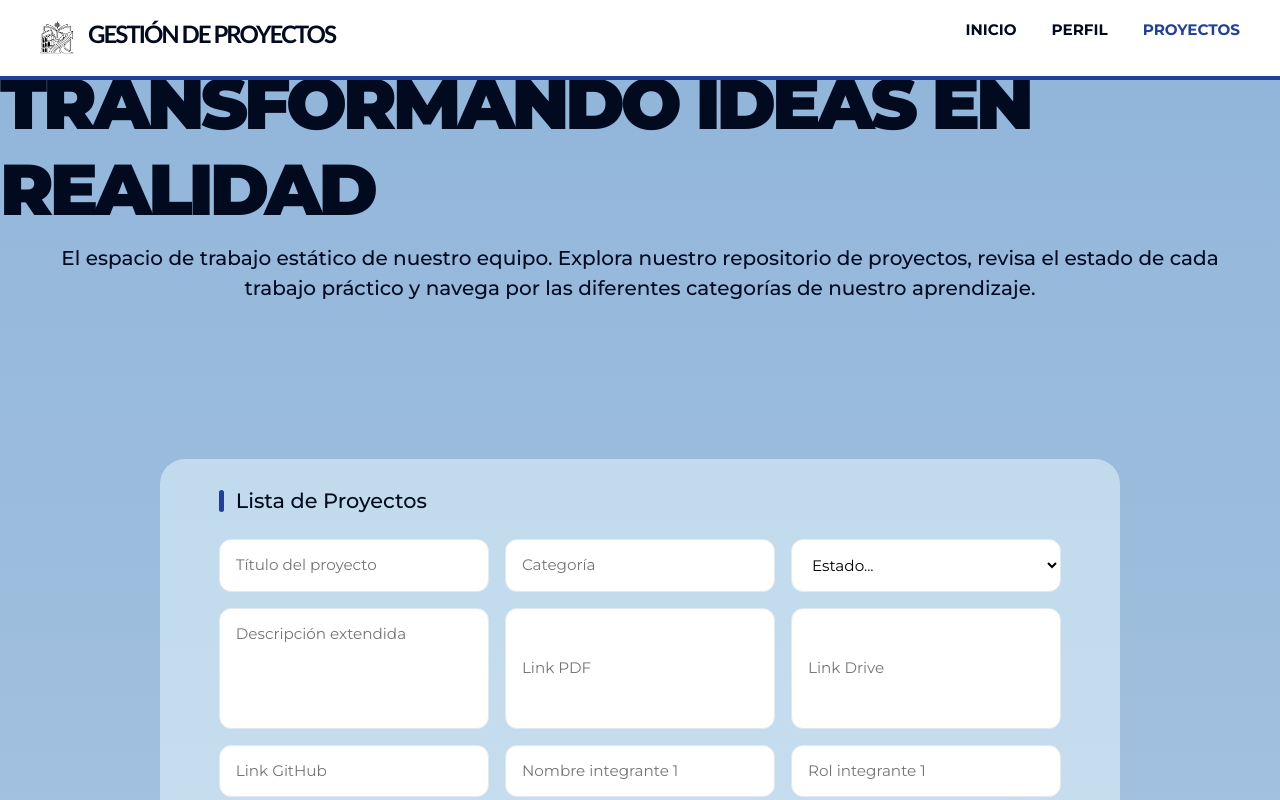
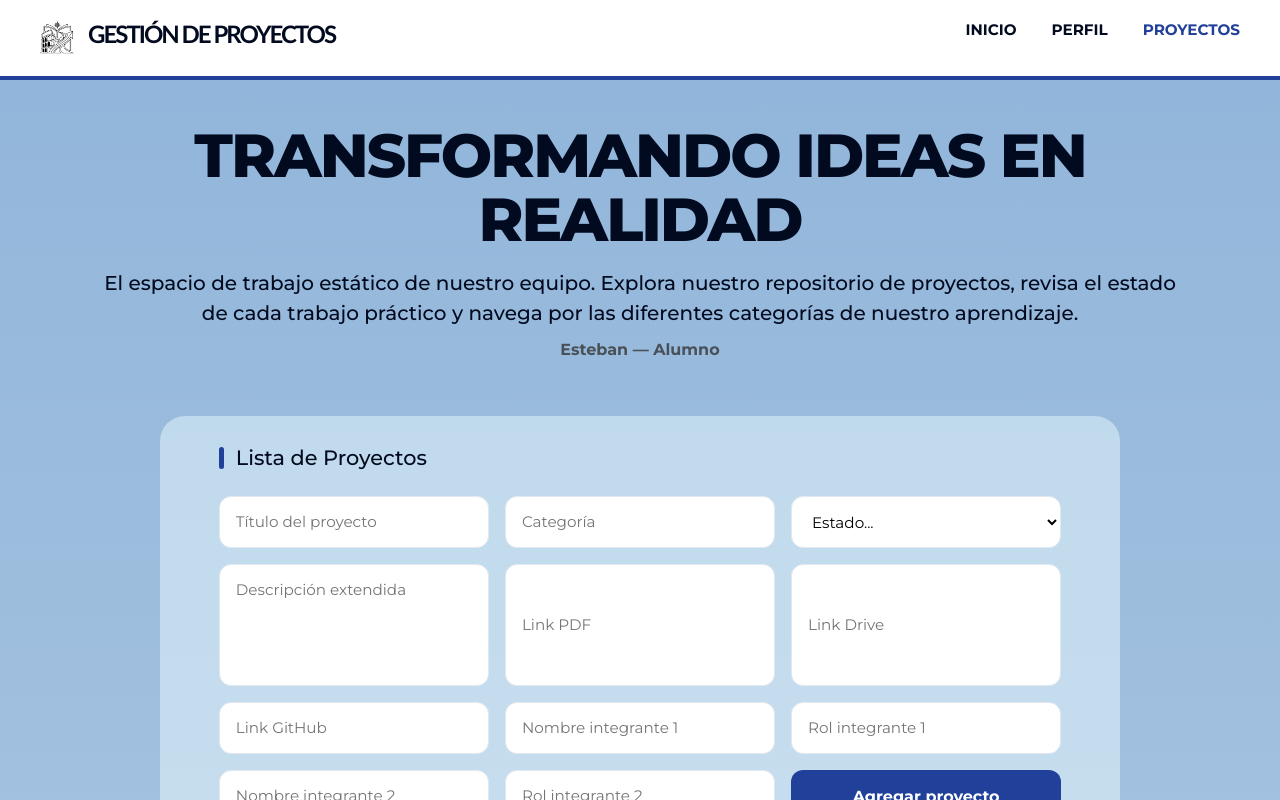
Before and after one commit to JonahGalahad/pv_tp3_grupo1, a React (Vite) app: page /proyectos in a window 1280 px wide. Shown: the top 800 px of the page. Built offline with nearby package versions, Linux system fonts and the light colour scheme.

Commit message:
Actualizcé el enrutamiento y mejoré los estilos del encabezado para una mejor disposición visual.

```diff
--- a/src/App.jsx
+++ b/src/App.jsx
@@ -19,11 +19,11 @@ const App = () => {
 
       <main className="content-area">
         <Routes>
-          <Route path="/" element={<ListaProyectos />} />
+          <Route path="/" element={<Dashboard />} />
+          <Route path="/dashboard" element={<Dashboard />} />
           <Route path="/proyectos" element={<ListaProyectos />} />
           <Route path="/perfil" element={<PerfilUsuario />} />
           <Route path="/proyectos/:id" element={<DetalleProyecto />} />
-          <Route path="/dashboard" element={<Dashboard />} />
         </Routes>
       </main>
 
--- a/src/components/header.jsx
+++ b/src/components/header.jsx
@@ -3,15 +3,17 @@ import { useContext } from "react";
 import { UsuarioContext } from "../context/UsuarioContext";
 
 const Header = () => {
+    const { usuario } = useContext(UsuarioContext);
 
-    const { usuario } = useContext(UsuarioContext);
     return (
-        <header className="titulo_principal">
-            <h1 className="hero">Transformando ideas en realidad</h1>
-            <p className="descripcion-inicio">El espacio de trabajo estático de nuestro equipo. Explora nuestro repositorio de proyectos, revisa el estado de cada trabajo práctico y navega por las diferentes categorías de nuestro aprendizaje.</p>
-            {/*<p className="usuario-info">
-                {usuario.nombre} - {usuario.rol}
-            </p>*/}
+        <header className="titulo_principal py-4 px-3 px-md-4">
+            <div className="container-lg">
+                <h1 className="hero mb-3">Transformando ideas en realidad</h1>
+                <p className="descripcion-inicio mb-2">El espacio de trabajo estático de nuestro equipo. Explora nuestro repositorio de proyectos, revisa el estado de cada trabajo práctico y navega por las diferentes categorías de nuestro aprendizaje.</p>
+                <p className="usuario-info mb-0 text-light-emphasis text-center">
+                    {usuario.nombre} — {usuario.rol}
+                </p>
+            </div>
         </header>
     );
 };
--- a/src/css/header.css
+++ b/src/css/header.css
@@ -2,26 +2,33 @@
     display: flex;
     flex-direction: column;
     align-items: center;
-    gap: 10px;
-    margin: 60px auto 40px auto;
+    gap: 8px;
+    text-align: center;
+    margin: 100px auto 18px auto;
 }
 
 .descripcion-inicio {
-padding: 0 20px;
-font-weight: 450;
-max-width: 1200px;
-text-align: center;
-font-size: 1.25rem;
+    padding: 0 20px;
+    font-weight: 450;
+    max-width: 1200px;
+    text-align: center;
+    font-size: 1.25rem;
 }
 
 .hero {
-
-    font-weight: 900;
+    font-weight: 800;
     text-transform: uppercase;
-    letter-spacing: -4px;
-    font-size: 4.5rem;
+    letter-spacing: -2px;
+    font-size: 3.8rem;
+    line-height: 1.05;
     margin: 0;
     transition: transform 0.4s ease, color 0.4s ease;
+}
+
+@media (max-width: 768px) {
+    .hero {
+        font-size: 2.2rem;
+    }
 }
 
 .hero:hover {
--- a/src/css/styles.css
+++ b/src/css/styles.css
@@ -41,8 +41,7 @@ body{
 /* CONTENIDO */
 .content-area{
     flex: 1;
-    padding: 40px 0;
-    padding-top: 100px; /* Agregado para compensar el fixed del navbar */
+    padding: 12px 0 40px;
 }
 
 /* =========================
```
